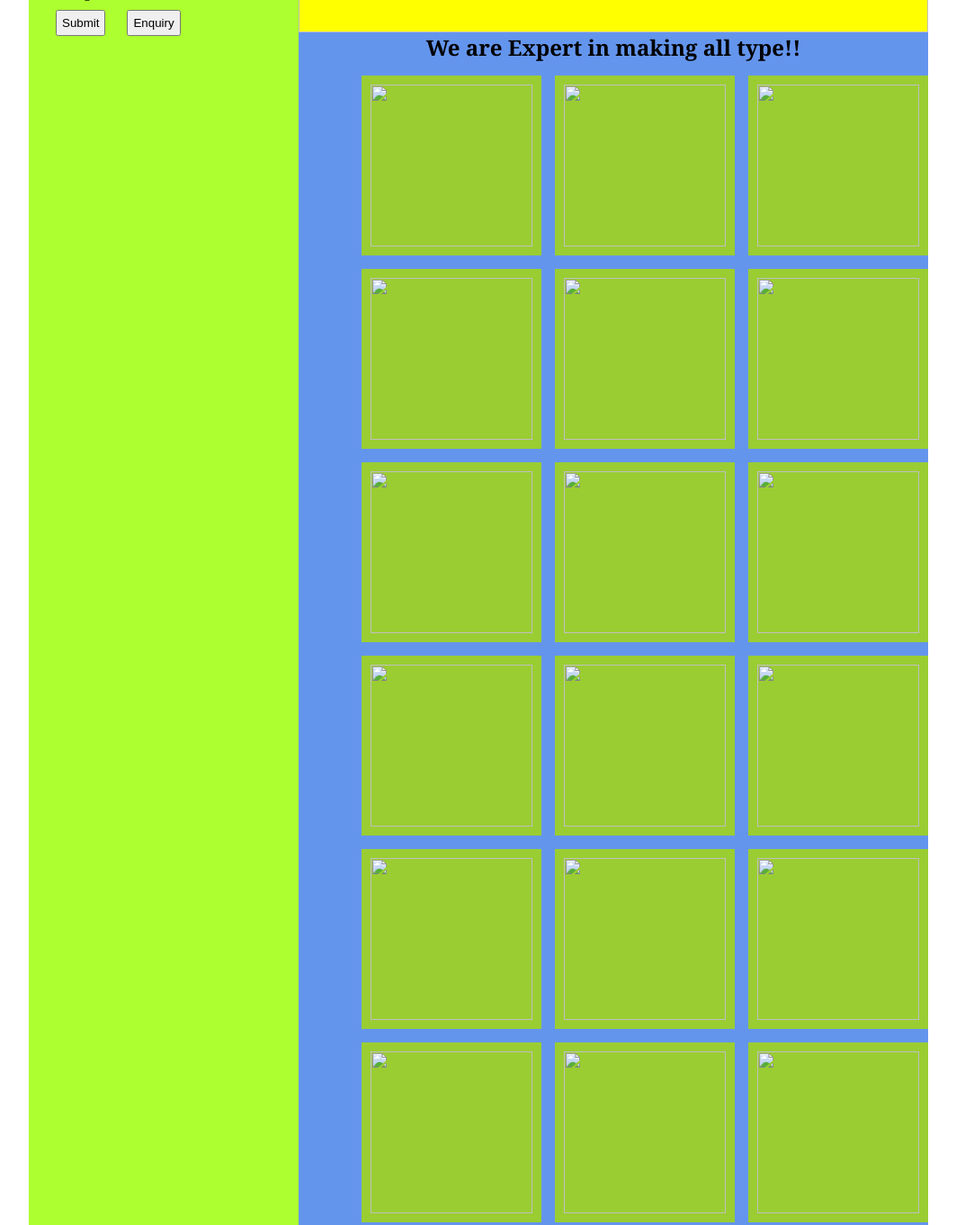
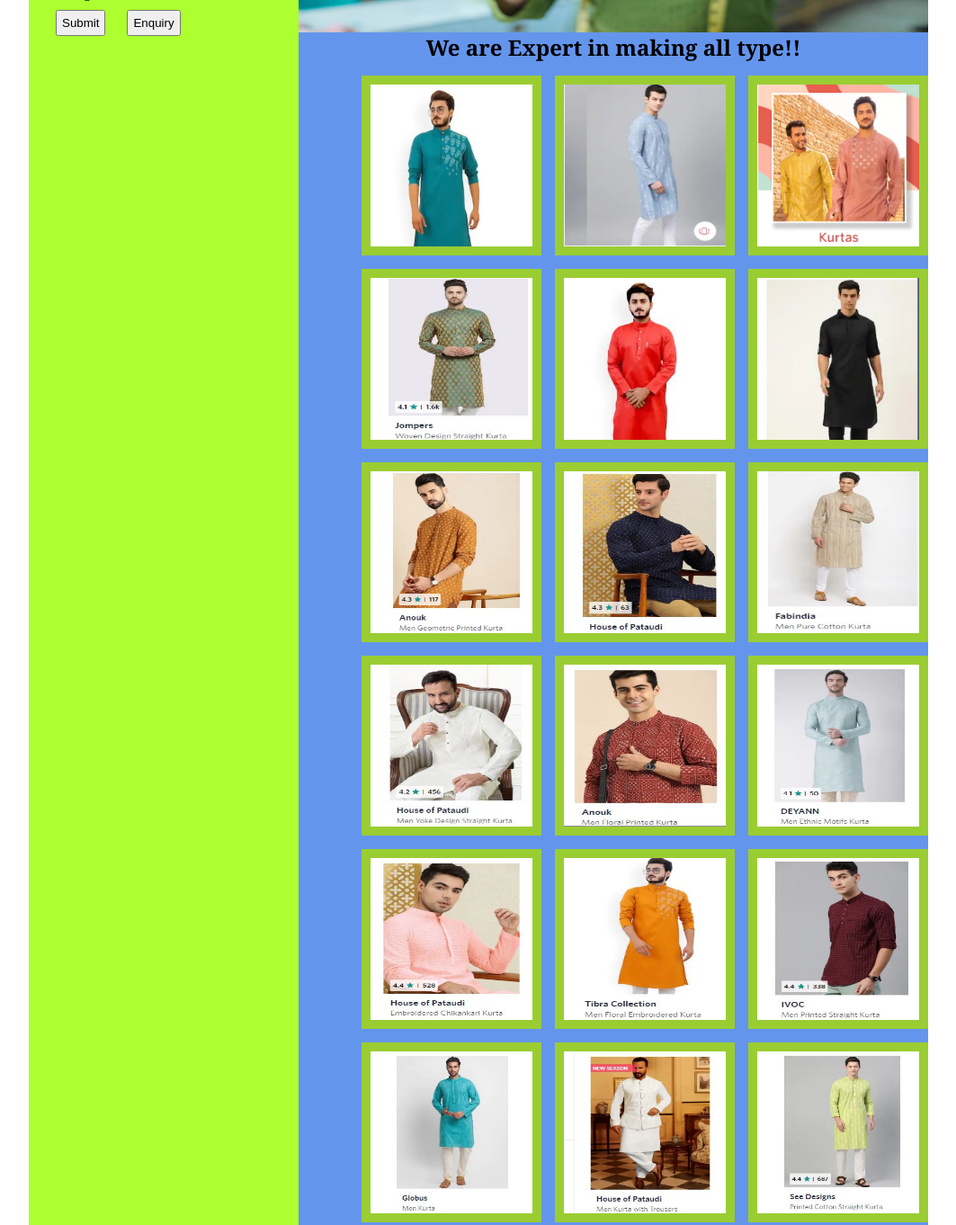
Before and after one commit to Bawangade/SDE-12, a plain HTML site: page index.html in a window 1280 px wide. Shown: the part 464-1826 px from the top of the page at 90% size, without its empty margins (108-1171 px from the left). Drawn offline with Linux system fonts and the light colour scheme; files that its build step writes are made by us from their sources.

Commit message:
old project

```diff
--- a/index.html
+++ b/index.html
@@ -6,7 +6,7 @@
     <meta http-equiv="X-UA-Compatible" content="IE=edge">
     <meta name="viewport" content="width=device-width, initial-scale=1.0">
     <title>Document</title>
-    <link rel="stylesheet" href="float2.css">
+    <link rel="stylesheet" href="style.css">
 </head>
 
 <body>
@@ -15,7 +15,7 @@
         <!-- header -->
         <div class="header">
             <div class="logo">
-                <img class="img1" src="Images/ajanta3.jpeg" alt="">
+                <img class="img1" src="css/Images/ajanta3.jpeg" alt="">
             </div>
             <div class="social">
                 <h3><i>Ajanta Tailor's</i></h3>
@@ -33,7 +33,7 @@
         <!-- container -->
         <div class="container">
             <div class="fixed">
-                <img src="Images/booknow.jpeg" height="200px" width="250px" alt="">
+                <img src="css/Images/booknow.jpeg" height="200px" width="250px" alt="">
                 Name <input type="text"><br>
                 Phone no <input type="number"><br>
                 looking for <input type="radio" name="male" value="male">male
@@ -42,29 +42,29 @@
                 <button> Enquiry</button>
             </div>
             <div class="carasoul">
-                <img src="Images/tailor1.jpg" height="300px" width="700px" alt="">
+                <img src="css/Images/tailor1.jpg" height="300px" width="700px" alt="">
             </div>
             <!-- Gallary -->
             <div class="gallary">
                 <h2>We  are Expert in making all type!!</h2>
-                <div class="product"> <img src="Images/product/kurta.PNG" height="180px" width="180" alt=""></div>
-                <div class="product"> <img src="Images/product/kurta2.jpg" height="180px" width="180" alt=""></div>
-                <div class="product"> <img src="Images/product/Capture1.JPG" height="180px" width="180" alt=""></div>
-                <div class="product"> <img src="Images/product/Capture2.JPG" height="180px" width="180" alt=""></div>
-                <div class="product"> <img src="Images/product/Capture3.JPG" height="180px" width="180" alt=""></div>
-                <div class="product"> <img src="Images/product/Capture4.JPG" height="180px" width="180"alt=""></div>
-                <div class="product"> <img src="Images/product/Capture5.JPG" height="180px" width="180" alt=""></div>
-                <div class="product"> <img src="Images/product/Capture6.JPG" height="180px" width="180"alt=""></div>
-                <div class="product"><img src="Images/product/capture7.JPG"  height="180px" width="180" alt=""></div>
-                <div class="product"> <img src="Images/product/Capture8.JPG" height="180px" width="180"alt=""></div>
-                <div class="product"><img src="Images/product/Capture9.JPG"  height="180px" width="180" alt=""></div>
-                <div class="product"> <img src="Images/product/Capture10.JPG" height="180px" width="180" alt=""></div>
-                <div class="product"> <img src="Images/product/Capture11.JPG" height="180px" width="180" alt=""></div>
-                <div class="product"> <img src="Images/product/Capture12.JPG" height="180px" width="180" alt=""></div>
-                <div class="product"> <img src="Images/product/Capture13.JPG" height="180px" width="180" alt=""></div>
-                <div class="product"> <img src="Images/product/Capture14.JPG" height="180px" width="180" alt=""></div>
-                <div class="product"> <img src="Images/product/Capture15.JPG" height="180px" width="180" alt=""></div>
-                <div class="product"> <img src="Images/product/Capture16.JPG" height="180px" width="180" alt=""></div>
+                <div class="product"> <img src="css/Images/product/kurta.PNG" height="180px" width="180" alt=""></div>
+                <div class="product"> <img src="css/Images/product/kurta2.jpg" height="180px" width="180" alt=""></div>
+                <div class="product"> <img src="css/Images/product/Capture1.JPG" height="180px" width="180" alt=""></div>
+                <div class="product"> <img src="css/Images/product/Capture2.JPG" height="180px" width="180" alt=""></div>
+                <div class="product"> <img src="css/Images/product/Capture3.JPG" height="180px" width="180" alt=""></div>
+                <div class="product"> <img src="css/Images/product/Capture4.JPG" height="180px" width="180"alt=""></div>
+                <div class="product"> <img src="css/Images/product/Capture5.JPG" height="180px" width="180" alt=""></div>
+                <div class="product"> <img src="css/Images/product/Capture6.JPG" height="180px" width="180"alt=""></div>
+                <div class="product"><img src="css/Images/product/capture7.JPG"  height="180px" width="180" alt=""></div>
+                <div class="product"> <img src="css/Images/product/Capture8.JPG" height="180px" width="180"alt=""></div>
+                <div class="product"><img src="css/Images/product/Capture9.JPG"  height="180px" width="180" alt=""></div>
+                <div class="product"> <img src="css/Images/product/Capture10.JPG" height="180px" width="180" alt=""></div>
+                <div class="product"> <img src="css/Images/product/Capture11.JPG" height="180px" width="180" alt=""></div>
+                <div class="product"> <img src="css/Images/product/Capture12.JPG" height="180px" width="180" alt=""></div>
+                <div class="product"> <img src="css/Images/product/Capture13.JPG" height="180px" width="180" alt=""></div>
+                <div class="product"> <img src="css/Images/product/Capture14.JPG" height="180px" width="180" alt=""></div>
+                <div class="product"> <img src="css/Images/product/Capture15.JPG" height="180px" width="180" alt=""></div>
+                <div class="product"> <img src="css/Images/product/Capture16.JPG" height="180px" width="180" alt=""></div>
 
             </div>
         </div>
```
